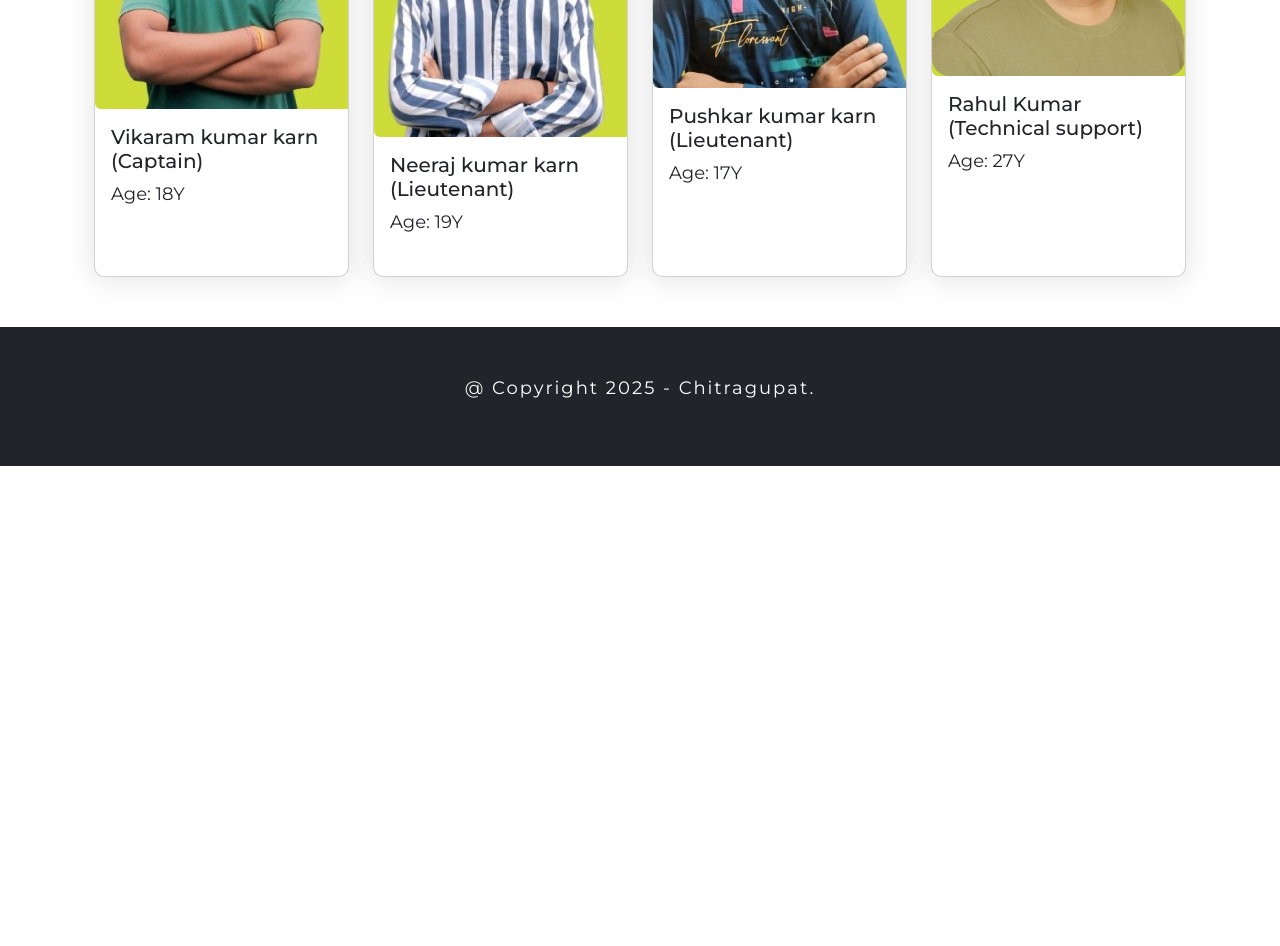
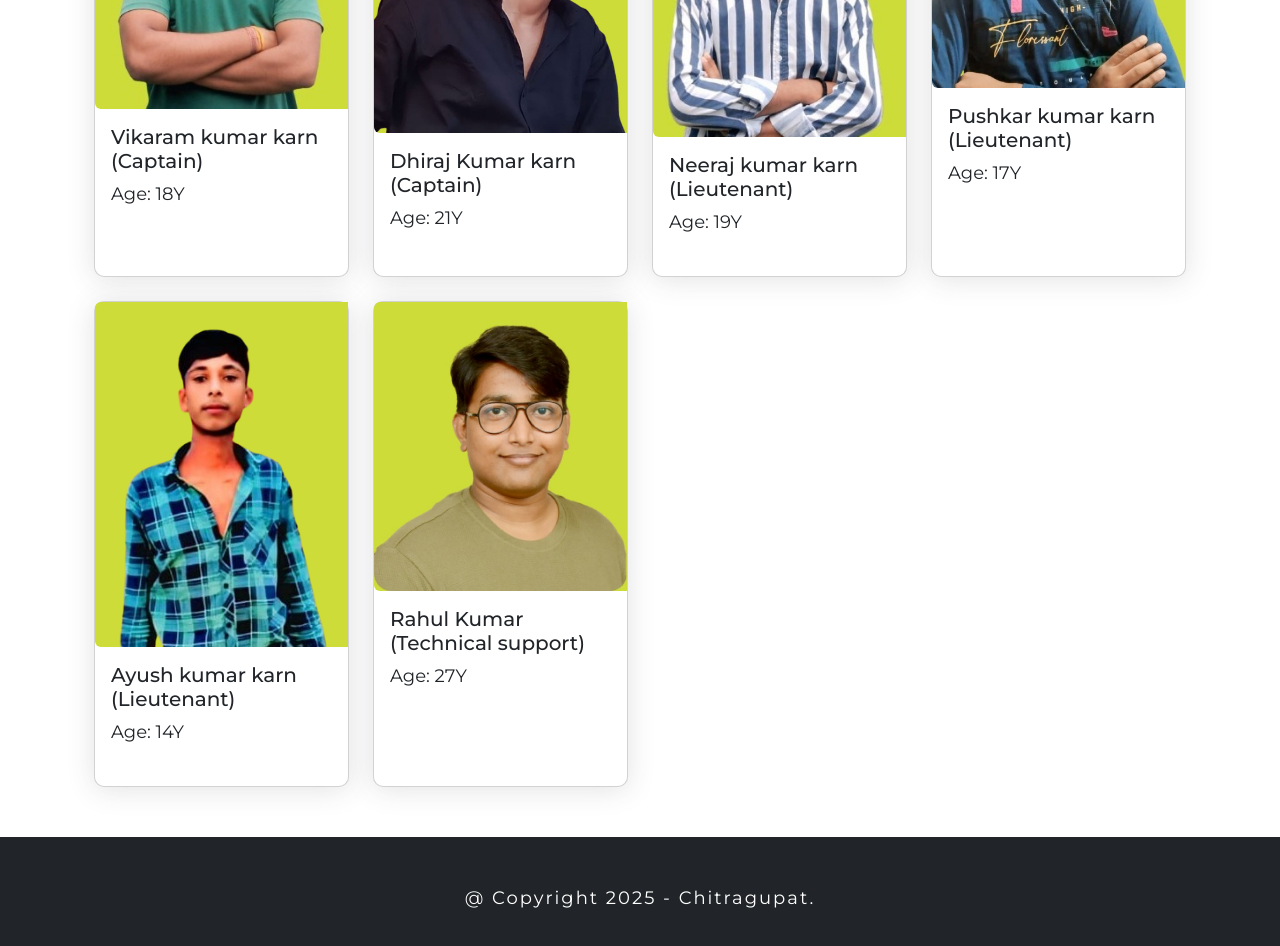
Before and after one commit to karnrahulkumar14-bit/collection_app, a React (Vite) app in the folder client/: page /about in a window 1280 px wide. Shown: the part 1020-1966 px from the top of the page. Before the commit the page ends 1486 px from the top, so only its background shows below. Built offline with nearby package versions, Linux system fonts and the light colour scheme; no server answers; a web font is replaced by a local one.

Commit message:
Update About.jsx
Card details updated

```diff
--- a/client/src/pages/About.jsx
+++ b/client/src/pages/About.jsx
@@ -3,6 +3,8 @@ import PHOTO2 from '../assets/images/PHOTO2.jpg';
 import neeraj from '../assets/images/neeraj.jpg';
 import vikaram from '../assets/images/vikaram.jpg';
 import pushakar from '../assets/images/pushakar.jpg';
+import dhiraj from '../assets/images/dheeraj.png';
+import ayush from '../assets/images/ayush.png';
 import RK from '../assets/images/RK.jpg';
 import Gallery from '../components/Gallery';
 import TeamMembers from '../components/TeamMembers';
@@ -25,20 +27,32 @@ const About = () => {
       title:"Vikaram kumar karn (Captain)",
       desc:"Age: 18Y"
     },
+        {
+      id:2,
+      image: dhiraj,
+      title: "Dhiraj Kumar karn (Captain)",
+      desc: "Age: 21Y"
+    },
     {
-      id: 2,
+      id:3,
       image: neeraj,
       title: "Neeraj kumar karn (Lieutenant)",
       desc: "Age: 19Y"
     },
     {
-      id: 3,
+      id:4,
       image:pushakar,
       title:"Pushkar kumar karn (Lieutenant)",
       desc:"Age: 17Y"
     },
+        {
+      id:5,
+      image:ayush,
+      title:"Ayush kumar karn (Lieutenant)",
+      desc:"Age: 14Y"
+    },
     {
-      id: 4,
+      id:6,
       image: RK,
       title: "Rahul Kumar (Technical support)",
       desc: "Age: 27Y"
```
